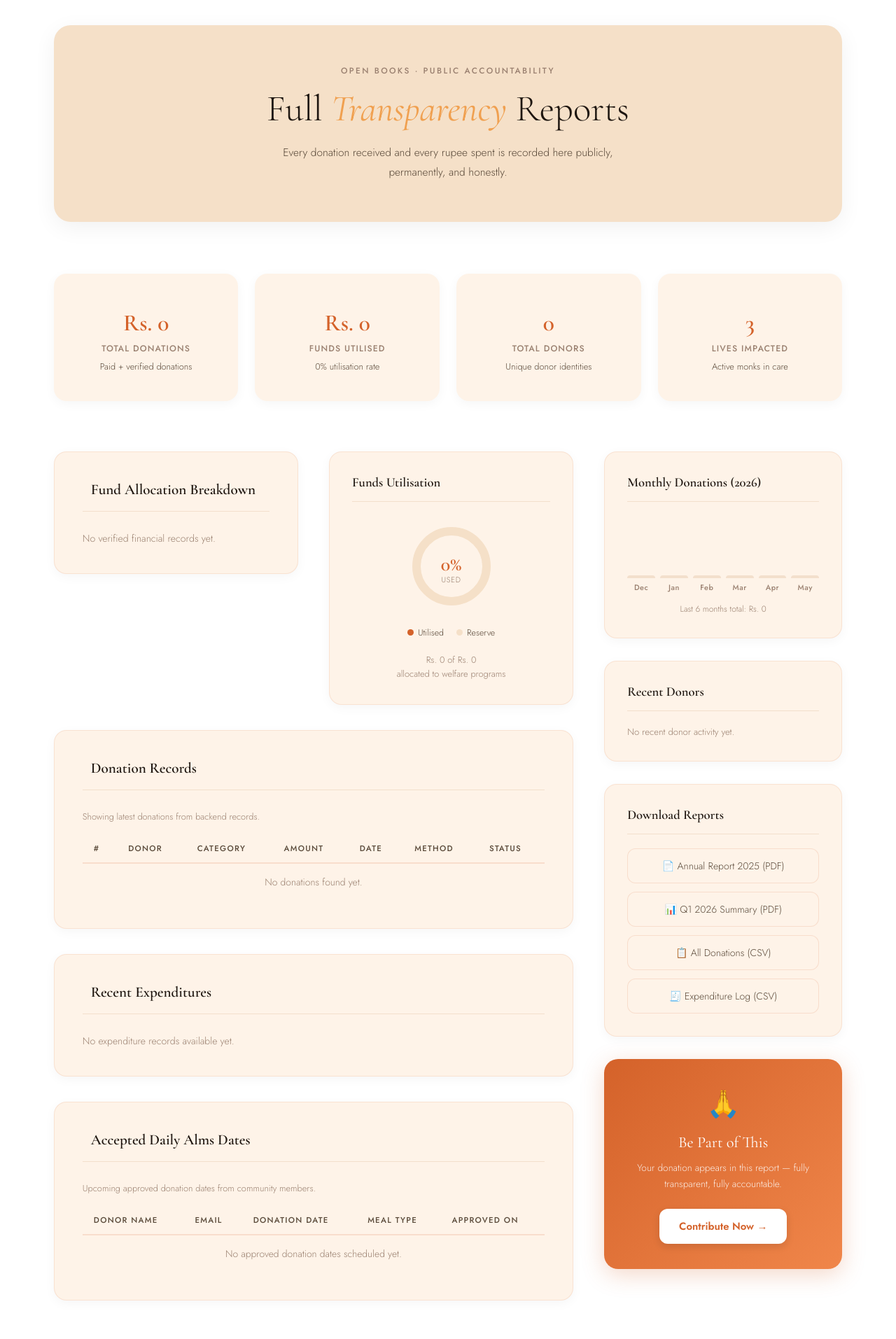
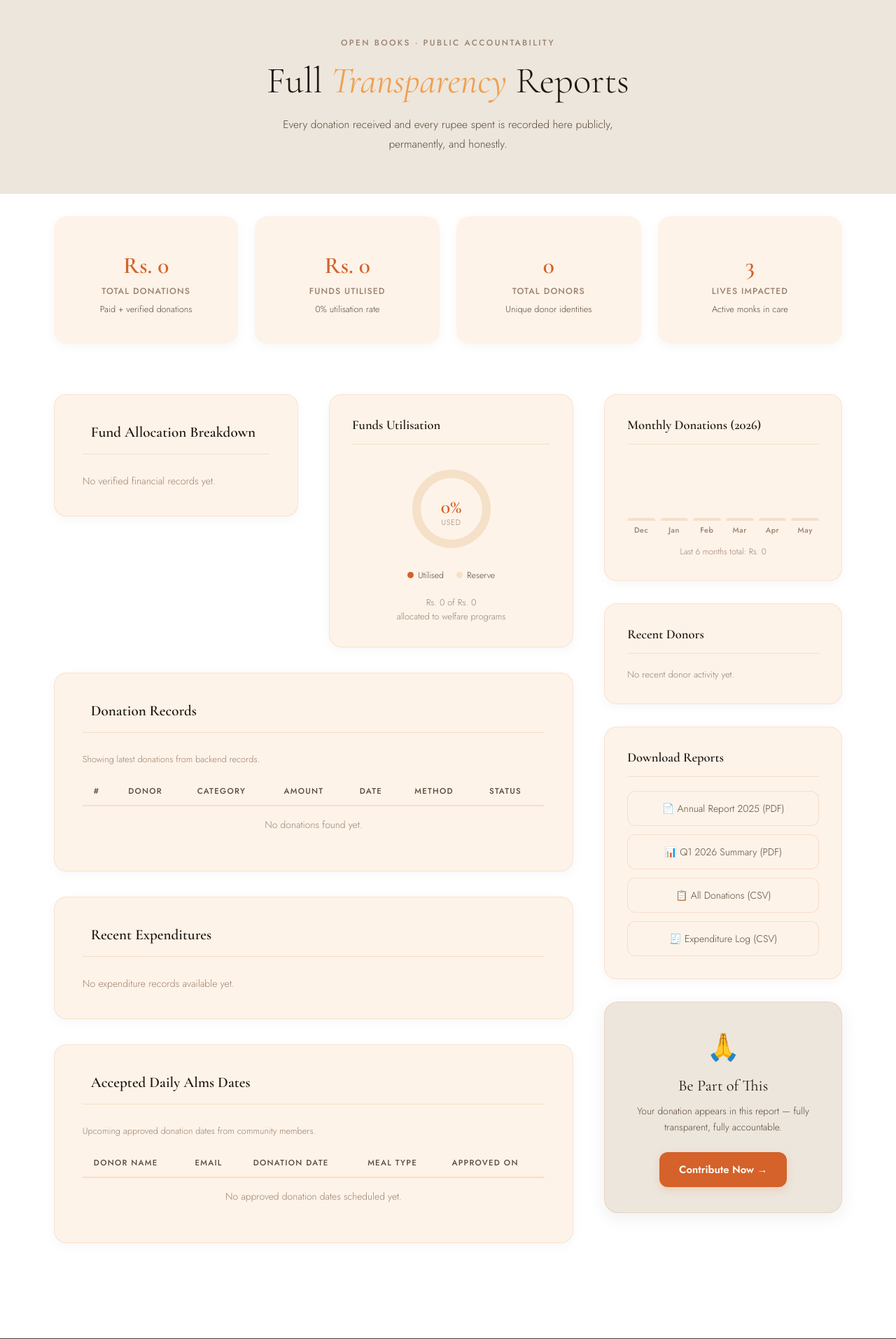
Before and after one commit to Nethmi2001-hash/test, a PHP site: page /test/public_transparency.php in a window 1280 px wide. Shown: the part 72-1985 px from the top of the page at 70% size. Run offline with PHP 8.4, Linux system fonts and the light colour scheme; data comes from the database, SQL or seed files in the repository; data that the repository does not hold is empty.

Commit message:
UPDATE PUBLIC DONATE

```diff
--- a/public_transparency.php
+++ b/public_transparency.php
@@ -224,9 +224,9 @@ if ($qAcceptedDates) {
         .nav-donate:hover{background:var(--text-dark)!important}
 
         /* ── PAGE HEADER ── */
-        .page-header{background:transparent;padding:36px 6% 42px;position:relative;overflow:visible;text-align:center}
+        .page-header{background:#EDE6DC;padding:24px 6% 28px;position:relative;overflow:visible;text-align:center}
         .page-header::before{display:none}
-        .page-header-inner{position:relative;z-index:1;max-width:1160px;margin:0 auto;background:var(--sand);border-radius:24px;padding:56px 52px;box-shadow:0 8px 32px rgba(0,0,0,.06)}
+        .page-header-inner{position:relative;z-index:1;max-width:1160px;margin:0 auto;background:transparent;border-radius:0;padding:28px 52px;box-shadow:none}
         .page-header-eyebrow{font-size:.74rem;font-weight:500;letter-spacing:.2em;text-transform:uppercase;color:var(--text-light);margin-bottom:16px}
         .page-header h1{font-family:'Cormorant Garamond',serif;font-size:clamp(2.3rem,4.5vw,3.3rem);font-weight:300;color:var(--text-dark);line-height:1.15;margin-bottom:18px}
         .page-header h1 em{font-style:italic;color:var(--orange-light);font-weight:400}
@@ -682,11 +682,11 @@ if ($qAcceptedDates) {
         </div>
 
         <!-- DONATE CTA -->
-        <div style="background:linear-gradient(135deg,var(--orange),var(--orange-mid));border-radius:20px;padding:36px 28px;text-align:center;box-shadow:0 8px 32px rgba(212,98,42,.25)">
+        <div style="background:#EDE6DC;border:1.5px solid rgba(210,170,130,.28);border-radius:20px;padding:36px 28px;text-align:center;box-shadow:0 6px 24px rgba(50,38,25,.08)">
             <div style="font-size:2.4rem;margin-bottom:14px">🙏</div>
-            <div style="font-family:'Cormorant Garamond',serif;font-size:1.4rem;color:#fff;margin-bottom:12px;font-weight:400">Be Part of This</div>
-            <div style="font-size:.86rem;color:rgba(255,255,255,.85);margin-bottom:24px;line-height:1.7">Your donation appears in this report — fully transparent, fully accountable.</div>
-            <a href="public_donate.php" style="display:inline-block;background:#fff;color:var(--orange);padding:14px 28px;border-radius:12px;text-decoration:none;font-size:.93rem;font-weight:600;transition:all .2s;box-shadow:0 4px 12px rgba(0,0,0,.12)">Contribute Now →</a>
+            <div style="font-family:'Cormorant Garamond',serif;font-size:1.4rem;color:var(--text-dark);margin-bottom:12px;font-weight:400">Be Part of This</div>
+            <div style="font-size:.86rem;color:var(--text-mid);margin-bottom:24px;line-height:1.7">Your donation appears in this report — fully transparent, fully accountable.</div>
+            <a href="public_donate.php" style="display:inline-block;background:var(--orange);color:#fff;padding:14px 28px;border-radius:12px;text-decoration:none;font-size:.93rem;font-weight:600;transition:all .2s;box-shadow:0 4px 12px rgba(212,98,42,.18)">Contribute Now →</a>
         </div>
 
     </div><!-- end sidebar -->
```
Also changed, not shown: public_donate.php (+11 -3 lines).
